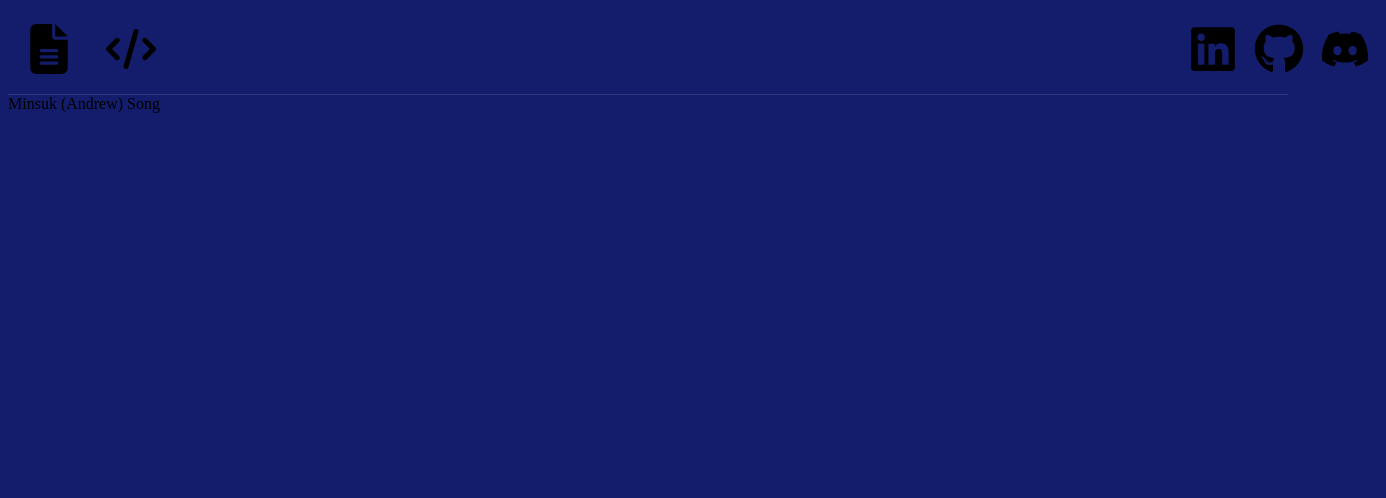
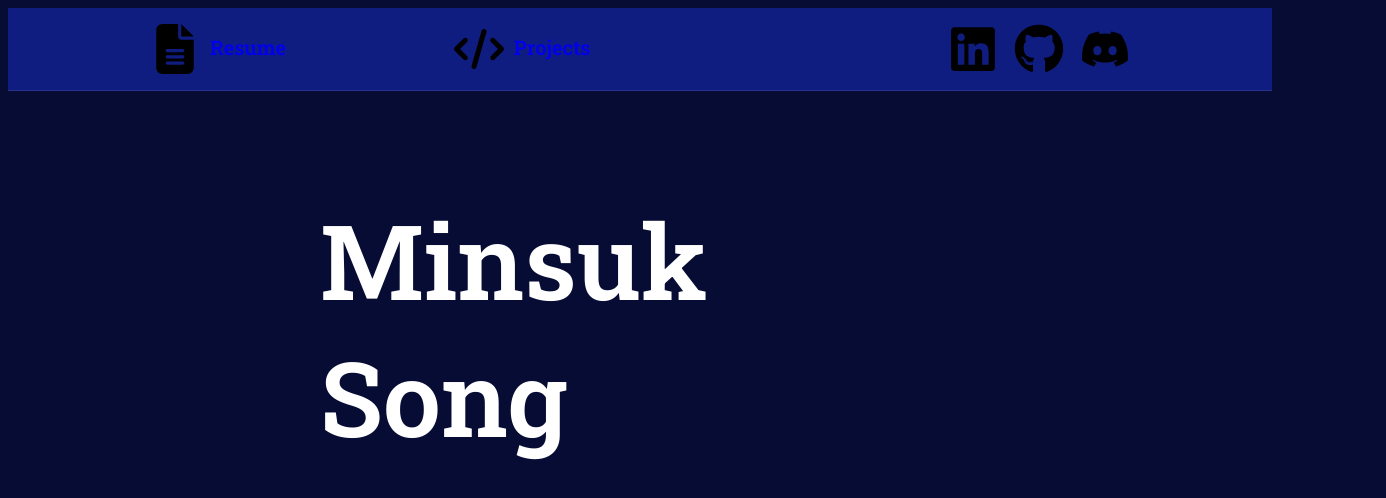
Before and after one commit to msong36/portfolio, an Angular app in the folder app/: page / in a window 1280 px wide. Shown: the top 498 px of the page, 1386 px wide, since content can reach past the window. Built offline with nearby package versions, Linux system fonts and the light colour scheme.

Commit message:
name added

```diff
--- a/app/src/app/app.component.html
+++ b/app/src/app/app.component.html
@@ -8,6 +8,7 @@
           <path
             d="M64 0C28.7 0 0 28.7 0 64V448c0 35.3 28.7 64 64 64H320c35.3 0 64-28.7 64-64V160H256c-17.7 0-32-14.3-32-32V0H64zM256 0V128H384L256 0zM112 256H272c8.8 0 16 7.2 16 16s-7.2 16-16 16H112c-8.8 0-16-7.2-16-16s7.2-16 16-16zm0 64H272c8.8 0 16 7.2 16 16s-7.2 16-16 16H112c-8.8 0-16-7.2-16-16s7.2-16 16-16zm0 64H272c8.8 0 16 7.2 16 16s-7.2 16-16 16H112c-8.8 0-16-7.2-16-16s7.2-16 16-16z" />
         </svg>
+        <p>Resume</p>
       </a>
     </div>
     <div id="projects" class="nav-section">
@@ -17,6 +18,7 @@
           <path
             d="M392.8 1.2c-17-4.9-34.7 5-39.6 22l-128 448c-4.9 17 5 34.7 22 39.6s34.7-5 39.6-22l128-448c4.9-17-5-34.7-22-39.6zm80.6 120.1c-12.5 12.5-12.5 32.8 0 45.3L562.7 256l-89.4 89.4c-12.5 12.5-12.5 32.8 0 45.3s32.8 12.5 45.3 0l112-112c12.5-12.5 12.5-32.8 0-45.3l-112-112c-12.5-12.5-32.8-12.5-45.3 0zm-306.7 0c-12.5-12.5-32.8-12.5-45.3 0l-112 112c-12.5 12.5-12.5 32.8 0 45.3l112 112c12.5 12.5 32.8 12.5 45.3 0s12.5-32.8 0-45.3L77.3 256l89.4-89.4c12.5-12.5 12.5-32.8 0-45.3z" />
         </svg>
+        <p>Projects</p>
       </a>
     </div>
     <div id="contact" class="nav-section">
--- a/app/src/app/app.component.scss
+++ b/app/src/app/app.component.scss
@@ -1,11 +1,11 @@
 .main-container {
   height: 100vh;
-  width: 100vw;
   display: flex;
   flex-direction: column;
-  background-color: #141d6c;
+  background-color: #070c34;
   margin: 0px;
   padding: 0px;
+  row-gap: 50px;
 
   a {
     text-decoration: None;
@@ -16,15 +16,27 @@
     justify-content: space-evenly;
     width: 100%;
     border-bottom: 1px solid rgb(255, 255, 255, 0.1);
+    background-color: #101d80;
+    font-family: "Roboto Slab", serif;
+    font-size: 20px;
   }
 
   nav > .nav-section {
     display: flex;
+    align-items: center;
     padding: 1rem 1rem;
     gap: 1rem;
+
+    a {
+      display: flex;
+      text-decoration: None;
+      p {
+        margin: 10px;
+      }
+    }
   }
   #contact {
-    margin-left: 1000px;
+    margin-left: 15%;
   }
 
   body {
--- a/app/src/app/landing-card/landing-card.component.html
+++ b/app/src/app/landing-card/landing-card.component.html
@@ -1,6 +1,5 @@
 <div class="landing-container">
   <div class="main-text">
-    Minsuk (Andrew) Song
+    Minsuk Song
   </div>
-
 </div>
--- a/app/src/app/landing-card/landing-card.component.scss
+++ b/app/src/app/landing-card/landing-card.component.scss
@@ -1,15 +1,25 @@
-@font-face {
-  font-family: "RobotoSlab-Bold";
-  src: url(/app/assets/fonts/static/RobotoSlab-Bold.ttf);
-}
-
 .landing-container {
   display: flex;
   flex-direction: column;
   justify-content: center;
+  align-items: center;
+  padding: 50px;
 
   .main-text {
+    margin: fixed;
+    width: 50vw;
+    max-height: 5%;
     justify-content: center;
-    font: "RobotoSlab-Bold";
+    font-family: "Roboto Slab", serif;
+    color: white;
+    font-size: 13vh;
+    display: flex;
+    flex-direction: row;
+  }
+
+  .main-text::selection {
+    background: mintcream;
+    color: #0f1965;
+    text-shadow: 5px 7px 7px pink;
   }
 }
--- a/app/src/styles.scss
+++ b/app/src/styles.scss
@@ -1,5 +1,6 @@
 /* You can add global styles to this file, and also import other style files */
 
+@import url("https://fonts.googleapis.com/css2?family=Roboto+Slab:wght@600&display=swap");
 body {
-  background-color: #141d6c;
+  background-color: #070c34;
 }
```
